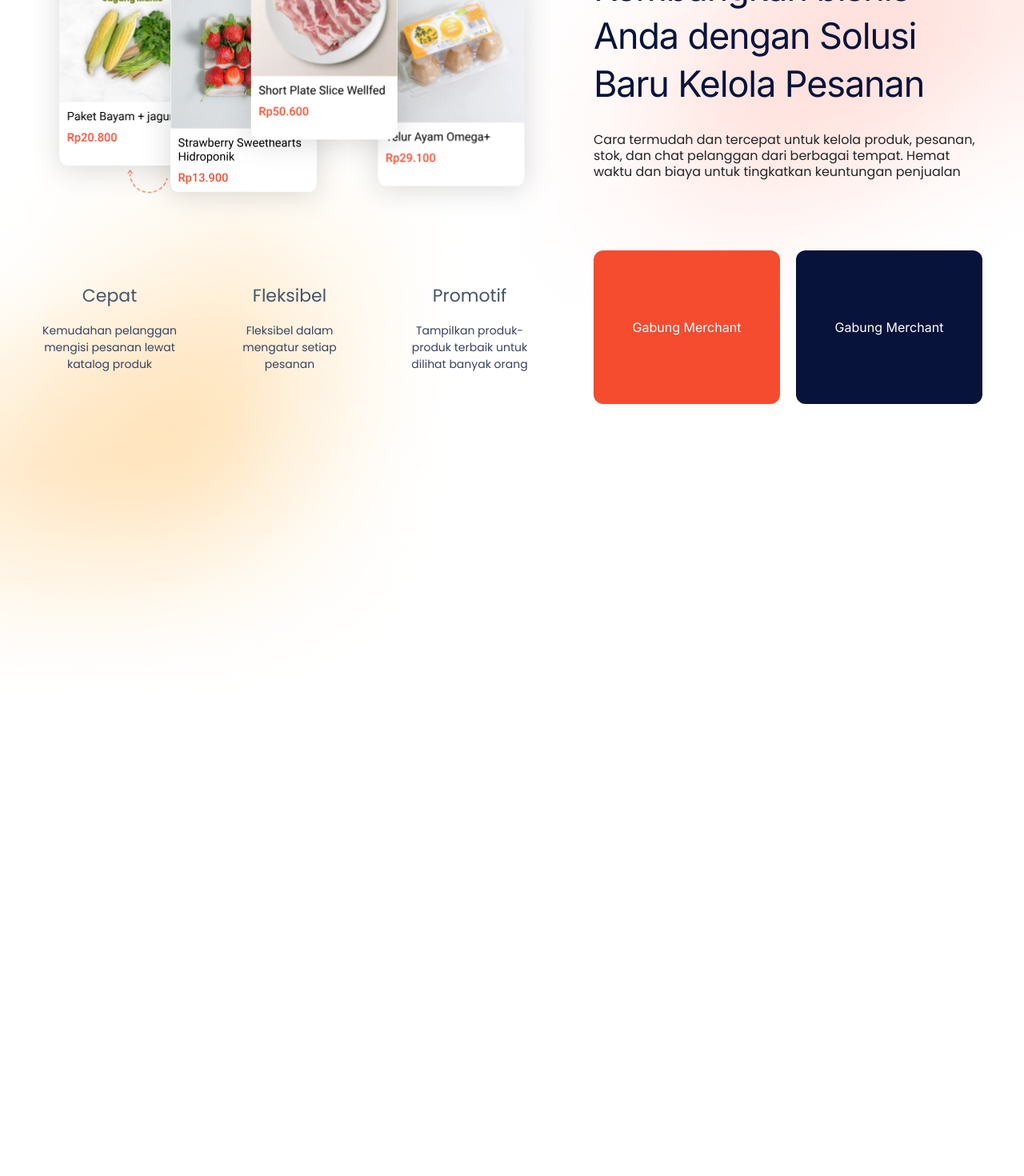
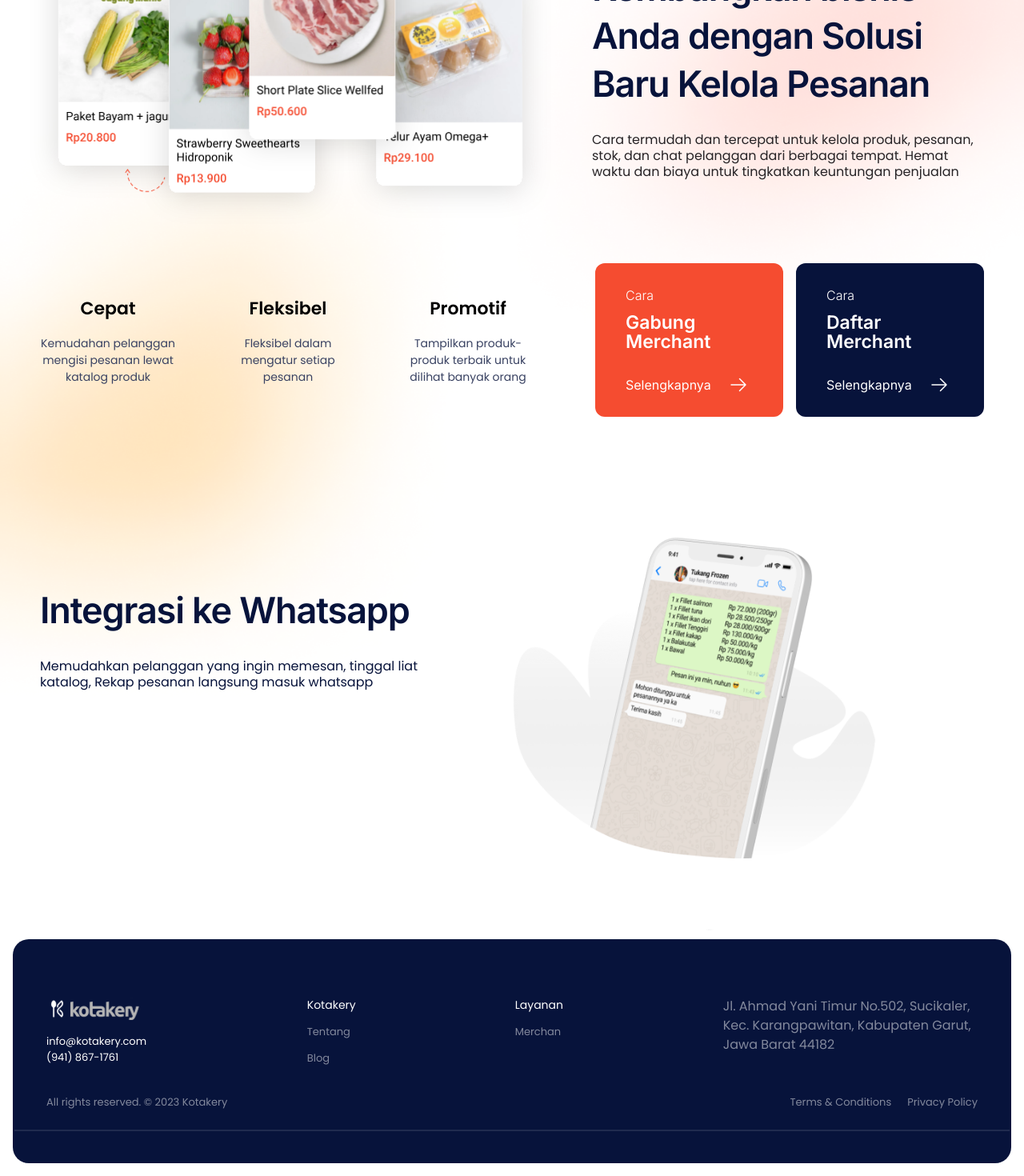
Before and after one commit to ikbalmoh/kotakery, a Next.js app: page / in a window 1280 px wide. Shown: the part 221-1691 px from the top of the page at 80% size. Before the commit the page ends 1200 px from the top, so only its background shows below. Built offline with nearby package versions, Linux system fonts and the light colour scheme.

Commit message:
Nambah section WA dan footer

```diff
--- a/src/app/(home)/components/Cta.tsx
+++ b/src/app/(home)/components/Cta.tsx
@@ -1,21 +1,33 @@
-import Link from "next/link";
+import { ButtonHTMLAttributes } from 'react';
+import { classNames } from '@/utils/helpers';
 import { ArrowRightIcon } from '@heroicons/react/24/outline';
-import { ButtonHTMLAttributes } from "react";
+import Link from 'next/link';
 
 interface ButtonProps extends ButtonHTMLAttributes<HTMLButtonElement> {
   href: string;
+  label: string;
+  dark?: boolean;
 }
 
-const Cta = ({ href }: ButtonProps) => {
+const Cta = ({ href, label, dark }: ButtonProps) => {
+  let className = classNames(
+    'w-full rounded-xl px-[38px] py-[28px] group',
+    dark ? 'bg-[#07133B] hover:bg-[#0F2057]' : 'bg-[#F54C30] hover:bg-[#FF5F44]'
+  );
+
   return (
-    <Link href={href}>
-      <span>Cara</span>
-      <span>Joint Merchant</span>
-      <div className='flex justify-between'>
-        <span>Selengkapnya</span>
-        <ArrowRightIcon className='w-6 h-6' />
+    <Link className={className} href={href}>
+      <div className='text-white'>
+        <span className='text-[16px] font-light leading-4'>Cara</span>
+        <h4 className='text-[23px] font-semibold mt-[10px] mb-[30px] leading-6'>
+          {label}
+        </h4>
+        <div className='flex justify-between text-[16px]'>
+          <span>Selengkapnya</span>
+          <ArrowRightIcon className='w-9 h-6 group-hover:w-6 ease-in-out duration-300' />
+        </div>
       </div>
     </Link>
   );
 };
-export default Cta
+export default Cta;
--- /dev/null
+++ b/src/app/(home)/components/Footer.tsx
@@ -0,0 +1,50 @@
+
+import { Poppins } from 'next/font/google';
+
+const poppins = Poppins({ subsets: ['latin'], weight: ['400', '600'] });
+
+export default function Footer() {
+  return (
+    <footer className='container mx-auto px-4 max-w-[1440px]'>
+      <div className='items-center justify-between bg-[#07133B] rounded-[20px] pb-[40px] mb-4'>
+        <div className='container flex items-center px-10 mx-auto pt-[72px] pb-[35px] max-w-[1244px] justify-between'>
+          <div className={`${poppins.className} w-[500px] text-[13px] leading-[20px] text-white`}>
+            <img src='/kotakery-footer.svg' alt='Kotakery' className='mb-4' />
+            <p>info@kotakery.com</p>
+            <p>(941) 867-1761</p>
+          </div>
+          <div className={`${poppins.className} text-[14px] leading-[21px] text-white flex`}>
+            <div className='w-[260px]'>
+              <ul className='flex flex-col space-y-3 text-[#83899D]'>
+                <li className='text-white'>Kotakery</li>
+                <li><a href="#" className="text-[13px] hover:text-white">Tentang</a></li>
+                <li><a href="#" className="text-[13px] hover:text-white">Blog</a></li>
+              </ul>
+            </div>
+            <div className='w-[260px]'>
+              <ul className='flex flex-col space-y-3 text-[#83899D]'>
+                <li className='text-white'>Layanan</li>
+                <li><a href="#" className="text-[13px] hover:hover:text-white">Merchan</a></li>
+              </ul>
+            </div>
+            <div className='flex-1'>
+              <p className={`${poppins.className} text-[16px] leading-[24px] text-[#83899D]`}>
+                Jl. Ahmad Yani Timur No.502, Sucikaler, Kec. Karangpawitan,
+                Kabupaten Garut, Jawa Barat 44182
+              </p>
+            </div>
+          </div>
+        </div>
+        <div className='container flex justify-between px-10 mx-auto max-w-[1244px] pb-[24px] border-b-2 border-[#202B4F]'>
+          <span className={`${poppins.className} text-[13px] leading-[20px] text-[#83899D]`}>
+            All rights reserved. © 2023 Kotakery
+          </span>
+          <span className={`${poppins.className} text-[13px] leading-[20px] text-[#83899D] flex`}>
+            <a href='#' className='mr-5 hover:text-white'>Terms & Conditions</a>
+            <a href='#' className='hover:text-white'>Privacy Policy</a>
+          </span>
+        </div>
+      </div>
+    </footer>
+  );
+}
--- a/src/app/(home)/components/Navbar.tsx
+++ b/src/app/(home)/components/Navbar.tsx
@@ -1,6 +1,5 @@
 import Link from 'next/link'
 import Image from 'next/image'
-import Button from '@/components/Button';
 
 export default function Navbar() {
   return (
@@ -21,18 +20,11 @@ export default function Navbar() {
           <div className='flex items-center'>
             <div className='hidden md:block'>
               <Link
-                href={'/auth/signin'}
-                className='btn btn-transparent intro-y mx-2'
+                href='/auth/signin'
+                className='bg-transparent border rounded border-[#F54C30] text-[#F54C30] shadow-none w-min whitespace-nowrap hover:bg-[#ffebe8] px-5 py-[5px] font-medium transition-all'
               >
-                MASUK
+                <span>Masuk</span>
               </Link>
-              <Link
-                href={'/auth/signup'}
-                className='btn btn-transparent intro-y mx-2'
-              >
-                DAFTAR
-              </Link>
-              <Button transparent danger label='Masuk' formTarget={'/auth/signin'}/>
             </div>
           </div>
           <div className='-mr-2 flex md:hidden'>
--- a/src/app/(home)/layout.tsx
+++ b/src/app/(home)/layout.tsx
@@ -2,6 +2,7 @@ import '../globals.css';
 import { Inter } from 'next/font/google';
 import NextTopLoader from 'nextjs-toploader';
 import Navbar from './components/Navbar';
+import Footer from './components/Footer';
 
 const inter = Inter({ subsets: ['latin'] });
 
@@ -30,6 +31,7 @@ export default function RootLayout({
         />
         {children}
       </body>
+      <Footer />
     </html>
   );
 }
--- a/src/app/(home)/page.tsx
+++ b/src/app/(home)/page.tsx
@@ -1,11 +1,11 @@
-import Image from 'next/image';
-import Link from 'next/link';
-import Hero from './components/Hero';
+import Hero from './section/Hero'
+import Integration from './section/Integration'
 
 export default function Home() {
   return (
-    <main className="min-h-screen w-full flex flex-col items-center justify-center text-slate-600">
-      <Hero/>
+    <main className='container mx-auto max-w-[1244px]'>
+      <Hero />
+      <Integration />
     </main>
   );
 }
--- a/src/app/(home)/components/Hero.tsx
+++ b/src/app/(home)/section/Hero.tsx
@@ -1,13 +1,14 @@
 import Image from 'next/image';
 import { Poppins } from 'next/font/google';
+import Cta from '../components/Cta';
 
-const poppins = Poppins({ subsets: ['latin'], weight: '400' });
+const poppins = Poppins({ subsets: ['latin'], weight: ['400', '600'] });
 
 export default function Hero() {
   return (
-    <div className='flex-col lg:max-h-screen lg:min-h-screen mt-5'>
-      <section className='overflow-hidden'>
-        <div className='container flex items-center mx-auto px-4 max-w-[1244px]'>
+    <>
+      <section className='px-4'>
+        <div className='flex items-center mx-auto px-4 pt-5'>
           <div className='max-w-[650px] w-[650px] h-[450px] intro-y relative'>
             <Image
               src={'/card-product-1.svg'}
@@ -46,12 +47,10 @@ export default function Hero() {
             />
           </div>
           <div className='flex-col w-[486px] ml-[40px]'>
-            <h1 className='mt-1 text-[45px] leading-[60px] tracking-tight text-[#07133B]'>
+            <h1 className='mt-1 text-[45px] leading-[60px] tracking-tight font-semibold text-[#07133B]'>
               Kembangkan bisnis Anda dengan Solusi Baru Kelola Pesanan
             </h1>
-            <p
-              className={`${poppins.className} text-[16px] leading-[20px] mt-[30px] text-[#262326]`}
-            >
+            <p className={`${poppins.className} text-[16px] leading-[20px] mt-[30px] text-[#262326]`}>
               Cara termudah dan tercepat untuk kelola produk, pesanan, stok, dan
               chat pelanggan dari berbagai tempat. Hemat waktu dan biaya untuk
               tingkatkan keuntungan penjualan
@@ -59,56 +58,42 @@ export default function Hero() {
           </div>
         </div>
       </section>
-      <section className='overflow-hidden'>
-        <div className='container flex items-center mx-auto px-4 max-w-[1244px] justify-between'>
+      <section className='p-4 mb-[90px]'>
+        <div className='flex items-center mx-auto px-4 justify-between'>
           <div className='flex max-w-[620px] w-[620px] justify-between'>
             <div className='flex-col text-center max-w-[170px]'>
-              <h4
-                className={`${poppins.className} text-[22px] leading-[34px] font-[600] mb-[16px]`}
-              >
+              <h4 className={`${poppins.className} text-[22px] leading-[34px] font-[600] mb-[16px]`}>
                 Cepat
               </h4>
-              <p
-                className={`${poppins.className} text-[14px] leading-[21px] text-[#394262]`}
-              >
+              <p className={`${poppins.className} text-[14px] leading-[21px] text-[#394262]`}>
                 Kemudahan pelanggan mengisi pesanan lewat katalog produk
               </p>
             </div>
             <div className='flex-col text-center max-w-[170px]'>
-              <h4
-                className={`${poppins.className} text-[22px] leading-[34px] font-[600] mb-[16px]`}
-              >
+              <h4 className={`${poppins.className} text-[22px] leading-[34px] font-[600] mb-[16px]`}>
                 Fleksibel
               </h4>
-              <p
-                className={`${poppins.className} text-[14px] leading-[21px] text-[#394262]`}
-              >
+              <p className={`${poppins.className} text-[14px] leading-[21px] text-[#394262]`}>
                 Fleksibel dalam mengatur setiap pesanan
               </p>
             </div>
             <div className='flex-col text-center max-w-[170px]'>
-              <h4
-                className={`${poppins.className} text-[22px] leading-[34px] font-[600] mb-[16px]`}
-              >
+              <h4 className={`${poppins.className} text-[22px] leading-[34px] font-[600] mb-[16px]`}>
                 Promotif
               </h4>
-              <p
-                className={`${poppins.className} text-[14px] leading-[21px] text-[#394262]`}
-              >
+              <p className={`${poppins.className} text-[14px] leading-[21px] text-[#394262]`}>
                 Tampilkan produk-produk terbaik untuk dilihat banyak orang
               </p>
             </div>
           </div>
           <div className='flex justify-between w-[486px] ml-[40px]'>
-            <button className='bg-[#F54C30] rounded-xl h-[192px] w-[233px]'>
-              <span className='text-white'>Gabung Merchant</span>
-            </button>
-            <button className='bg-[#07133B] rounded-xl h-[192px] w-[233px]'>
-              <span className='text-white'>Gabung Merchant</span>
-            </button>
+            <div className='grid grid-cols-2 grid-flow-col gap-4'>
+              <Cta href='/auth/signin' label='Gabung Merchant'></Cta>
+              <Cta dark href='/auth/signin' label='Daftar Merchant'></Cta>
+            </div>
           </div>
         </div>
       </section>
-    </div>
+    </>
   );
 }
--- /dev/null
+++ b/src/app/(home)/section/Integration.tsx
@@ -0,0 +1,35 @@
+import { Poppins } from 'next/font/google';
+import Image from 'next/image';
+const poppins = Poppins({ subsets: ['latin'], weight: ['400'] });
+
+export default function Integration() {
+  return (
+    <section className='px-4'>
+      <div className='container mx-auto'>
+        <div className='flex items-center mx-auto px-4 pt-5'>
+          <div className='flex-1'>
+            <div className='max-w-[489px] mb-[230px]'>
+              <h2 className='mt-1 mb-6 text-[45px] leading-[60px] tracking-tight font-semibold text-[#07133B]'>
+                Integrasi ke Whatsapp
+              </h2>
+              <p
+                className={`${poppins.className} text-[16px] leading-[20px] mt-[30px] text-[#07133B]`}
+              >
+                Memudahkan pelanggan yang ingin memesan, tinggal liat katalog,
+                Rekap pesanan langsung masuk whatsapp
+              </p>
+            </div>
+          </div>
+          <div className='flex-1'>
+            <Image
+              src='/Whatsapp.png'
+              alt='whatsapp integrasi'
+              width={455}
+              height={566}
+            />
+          </div>
+        </div>
+      </div>
+    </section>
+  );
+}
```
Also changed, not shown: public/Whatsapp.png (added), public/kotakery-footer.svg (added), src/app/globals.css (line endings or trailing spaces).
